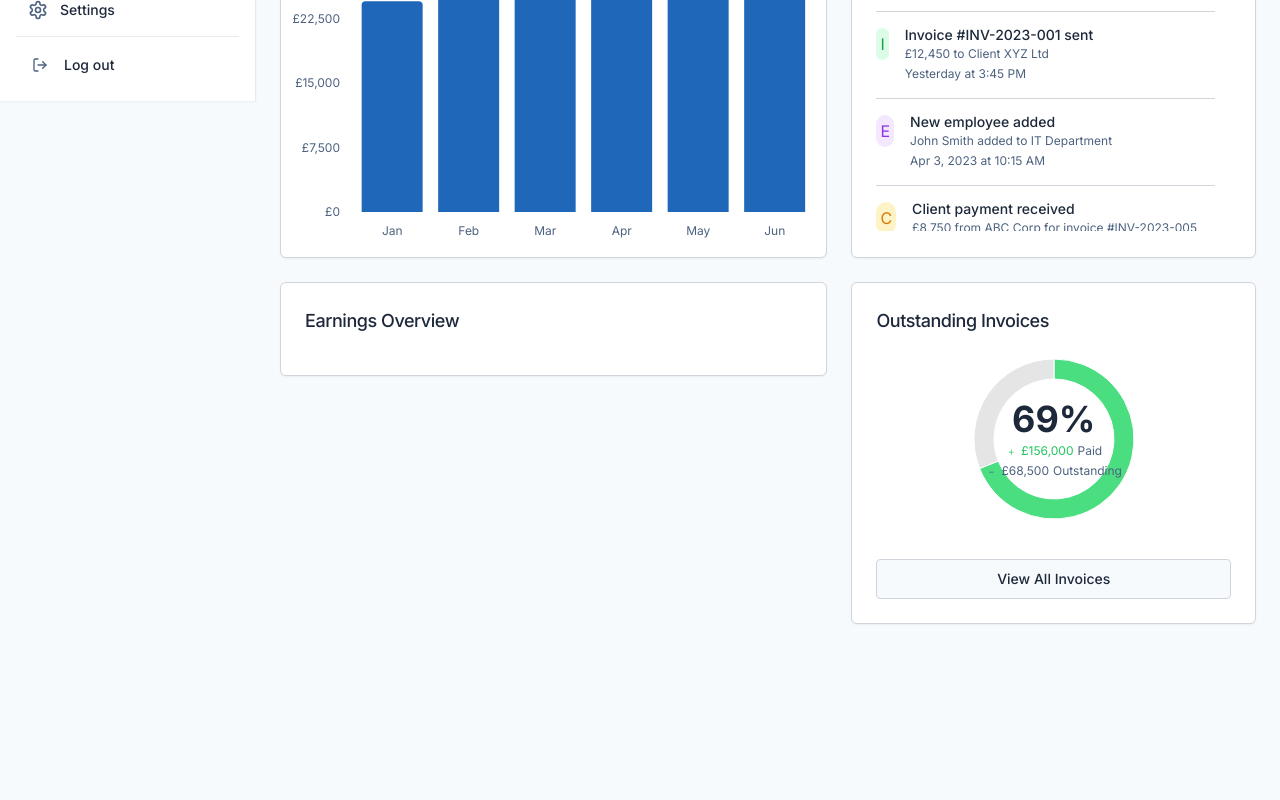
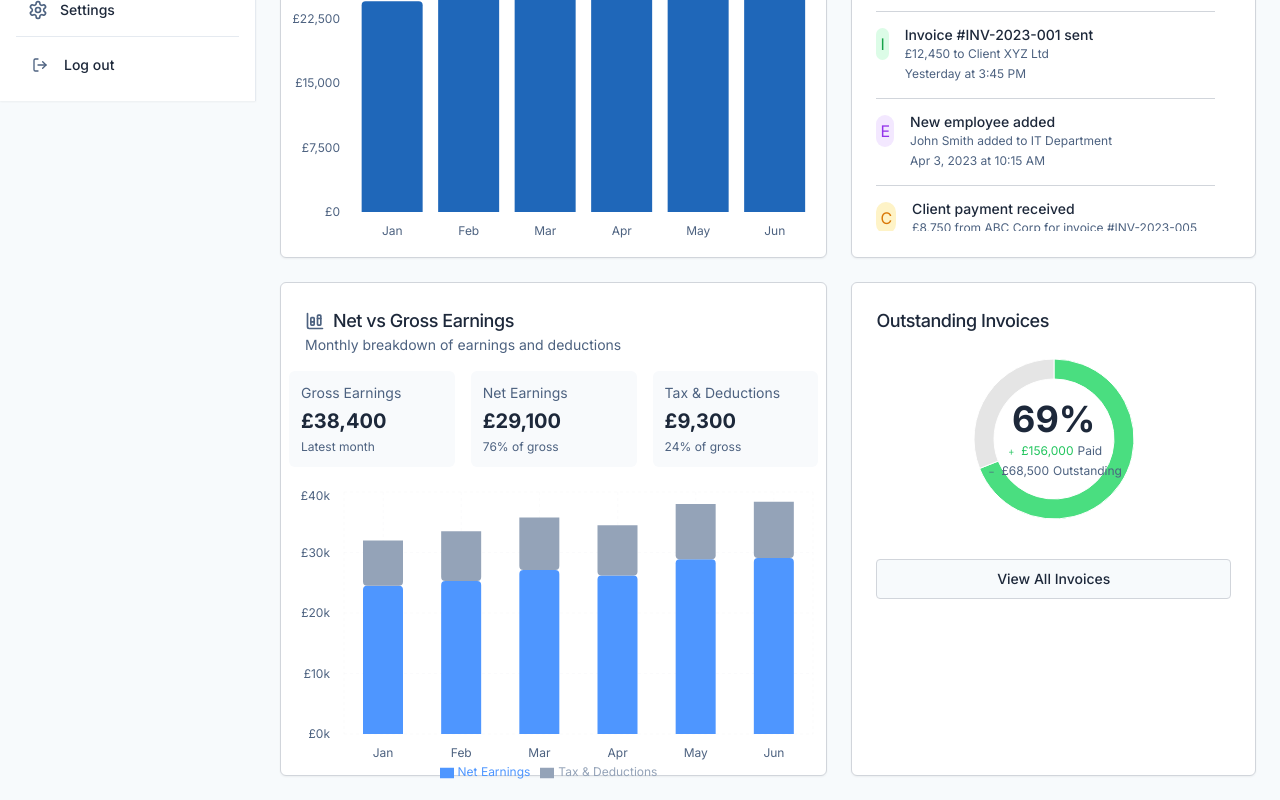
Before and after one commit to alexcsaky/flow-uk-payroll-suite-61, a React (Vite) app: page / in a window 1280 px wide. Shown: the part 699-1499 px from the top of the page. Before the commit the page ends 1347 px from the top, so only its background shows below. Built offline with nearby package versions, Linux system fonts and the light colour scheme.

Commit message:
Fix: Restore Earnings Overview
The Earnings Overview chart was removed from the dashboard. This commit restores the Earnings Overview by re-adding the EarningsChart component to the Dashboard.tsx file.

```diff
--- a/src/pages/Dashboard.tsx
+++ b/src/pages/Dashboard.tsx
@@ -9,6 +9,7 @@ import { PayrollChart } from "@/components/dashboard/PayrollChart";
 import { Card, CardContent, CardHeader, CardTitle } from "@/components/ui/card";
 import { InvoiceSummaryCard } from "@/components/dashboard/InvoiceSummaryCard";
 import { RecentActivityCard } from "@/components/dashboard/RecentActivityCard";
+import { EarningsChart } from "@/components/dashboard/EarningsChart";
 
 const Dashboard = () => {
   const { billingEnabled } = useBillingFeatures();
@@ -145,20 +146,15 @@ const Dashboard = () => {
       <div className="grid gap-6 md:grid-cols-2 lg:grid-cols-7">
         {/* Earnings Chart */}
         <div className="md:col-span-2 lg:col-span-4">
-          <Card>
-            <CardHeader className="pb-2">
-              <CardTitle className="text-lg font-medium">
-                Earnings Overview
-              </CardTitle>
-            </CardHeader>
-            <CardContent className="pt-2">
-              {/* You can use your existing EarningsChart component here */}
-            </CardContent>
-          </Card>
+          <EarningsChart
+            data={earningsData}
+            className="h-full"
+          />
         </div>
 
         {/* Invoice Summary Card with Donut Chart */}
-        <Card className="md:col-span-1 lg:col-span-3">
+        <div className="md:col-span-1 lg:col-span-3">
+          <Card className="h-full">
             <CardHeader className="pb-2">
               <CardTitle className="text-lg font-medium">
                 Outstanding Invoices
@@ -176,6 +172,7 @@ const Dashboard = () => {
           </Card>
         </div>
       </div>
+    </div>
   );
 };
 
```
Lines whose indentation alone changed are shown as unchanged.
